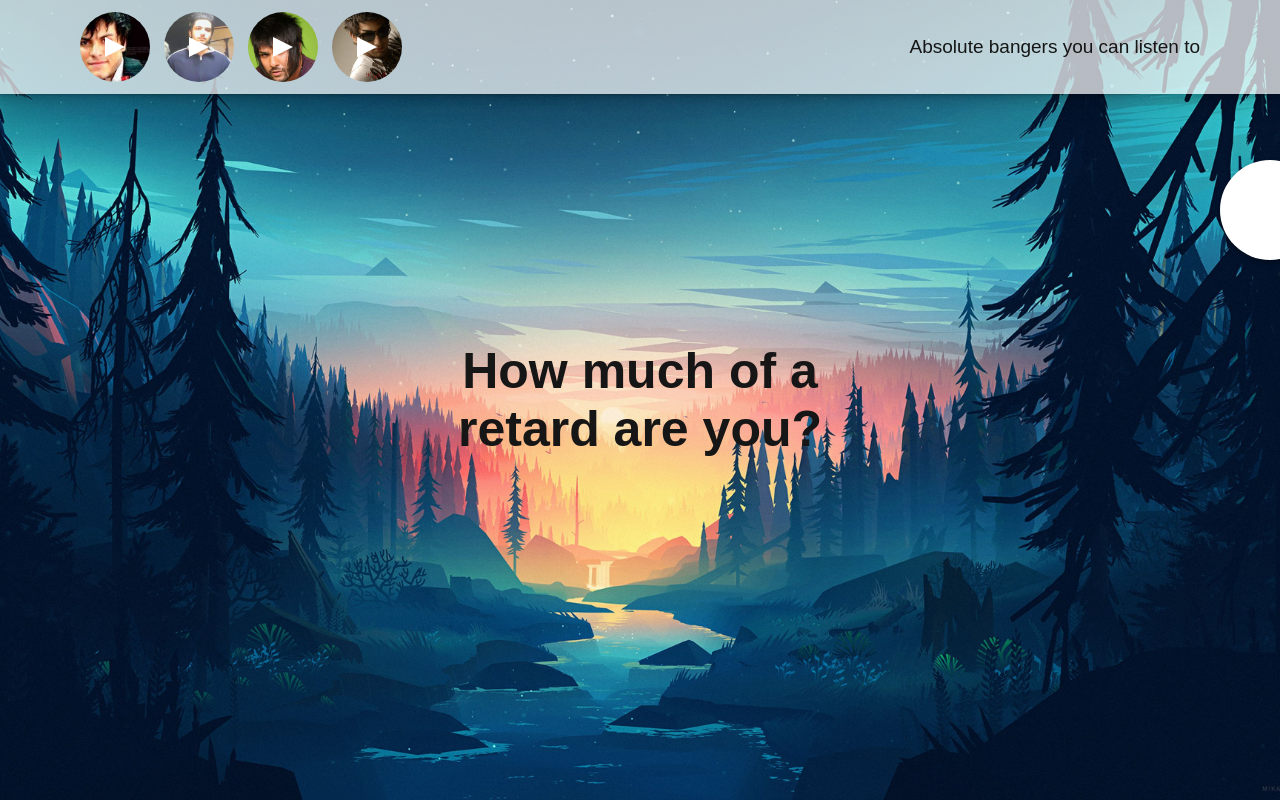
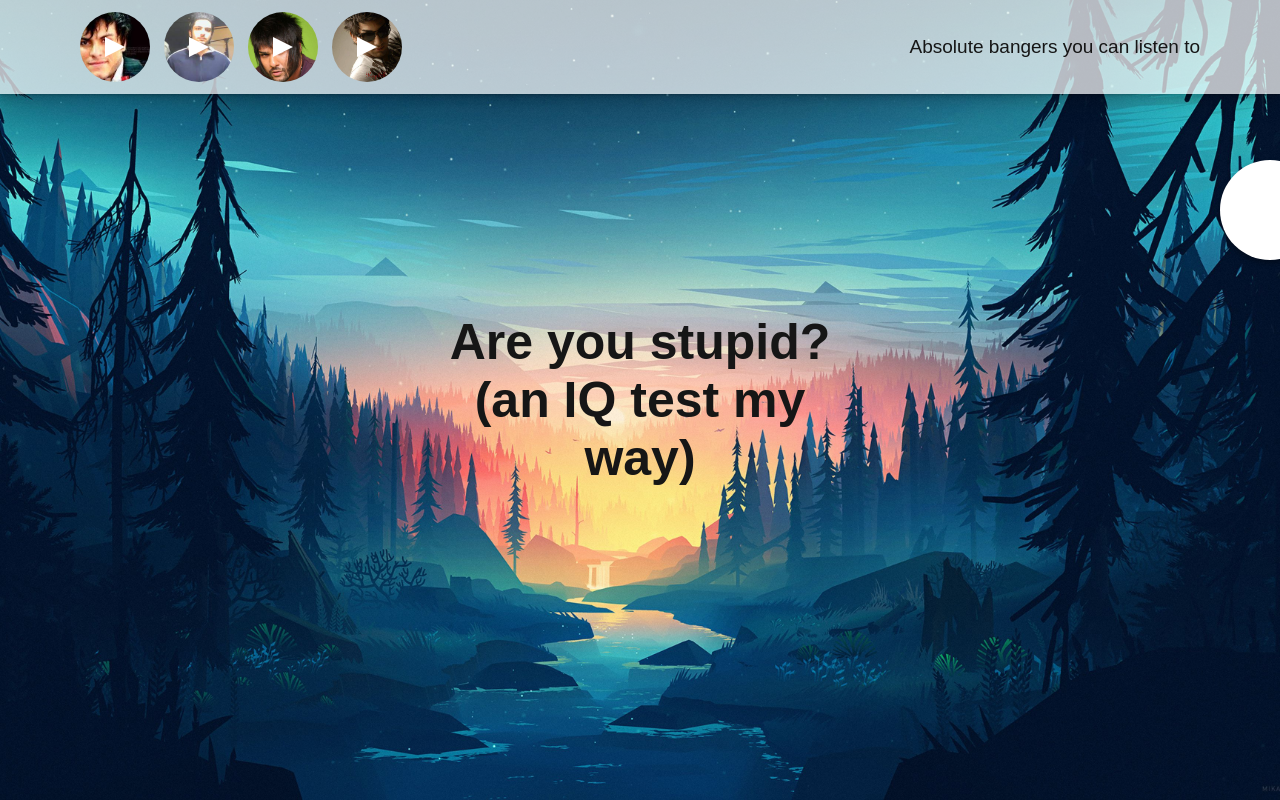
Before and after one commit to imArashAlishiri/eli, a plain HTML site: page index.html in a window 1280 px wide. Shown: the top 800 px of the page. Drawn offline with Linux system fonts and the light colour scheme; a web font is replaced by a local one.

Commit message:
Update index.html

```diff
--- a/index.html
+++ b/index.html
@@ -47,7 +47,7 @@
 
     <main class="main">
         <div class="stage-1">
-            <p class="main-p">How much of a retard are you?<p>
+            <p class="main-p">Are you stupid? (an IQ test my way)<p>
         </div>
 
         <div class="stage-2 none">
```
